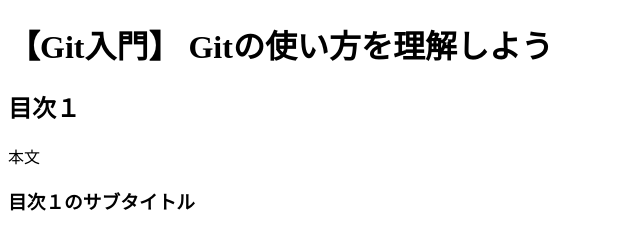
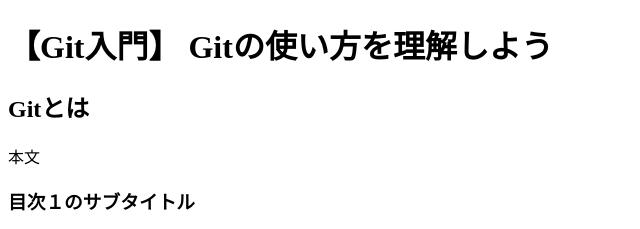
Before and after one commit to saito-akio/mirameet_Git_practice, a plain HTML site: page index.html in a window 1280 px wide. Shown: the top 229 px of the page, 0-640 px from the left. Drawn offline with Linux system fonts and the light colour scheme.

Commit message:
本文を修正

```diff
--- a/index.html
+++ b/index.html
@@ -14,7 +14,7 @@
   <h1>【Git入門】 Gitの使い方を理解しよう</h1>
   <div id="wrapper">
     <section>
-      <h2>目次１</h2>
+      <h2>Gitとは</h2>
       <p>本文</p>
       <section>
         <h3>目次１のサブタイトル</h3>
```
